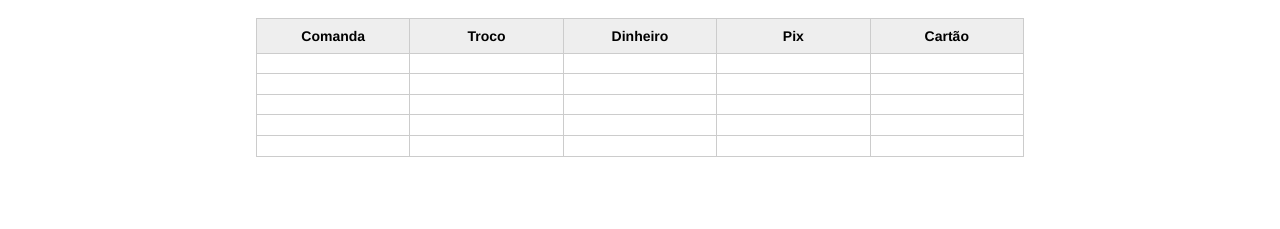
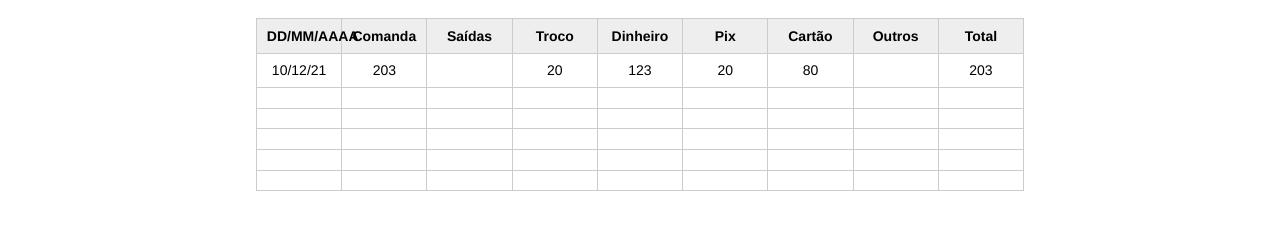
Before and after one commit to Dayane16/Esfiharia-Dantas, a plain HTML site: page index.html in a window 1280 px wide. Shown: the part 123-352 px from the top of the page. Drawn offline with Linux system fonts and the light colour scheme.

Commit message:
primeiro teste com soma sucesso

```diff
--- a/index.html
+++ b/index.html
@@ -21,52 +21,93 @@
 				<table>
 					<thead>
 						<tr>
+							<th>DD/MM/AAAA</th>
 							<th>Comanda</th>
+							<th>Saídas</th>
 							<th>Troco</th>
 							<th>Dinheiro</th>
 							<th>Pix</th>
 							<th>Cartão</th>
+							<th>Outros</th>
+							<th>Total</th>
+
 						</tr>
 					</thead>
-					<tbody id="tabela-pacientes">
-						<tr class="paciente" >
-							<td class="info-nome"></td>
-							<td class="info-peso"></td>
-							<td class="info-altura"></td>
-							<td class="info-gordura"></td>
-							<td class="info-imc"></td>
+					<tbody id="tabela-relatorio">
+						<tr class="relatorio" id=fr >
+							<td class="info-data">10/12/21</td>
+							<td class="info-comanda">203</td>
+							<td class="info-saida"></td>
+							<td class="info-troco">20</td>
+							<td class="info-dinheiro">123</td>
+							<td class="info-pix">20</td>
+							<td class="info-cartao">80</td>
+							<td class="info-outros"></td>
+							<td class="info-total">0</td>
 						</tr>
 
-						<tr class="paciente" >
-							<td class="info-nome"></td>
-							<td class="info-peso"></td>
-							<td class="info-altura"></td>
-							<td class="info-gordura"></td>
-							<td class="info-imc"></td>
+						<tr class="relatorio" >
+							<td class="info-data"></td>
+							<td class="info-comanda"></td>
+							<td class="info-saida"></td>
+							<td class="info-troco"></td>
+							<td class="info-dinheiro"></td>
+							<td class="info-pix"></td>
+							<td class="info-cartao"></td>
+							<td class="info-outros"></td>
+							<td class="info-total"></td>
 						</tr>
 
-						<tr class="paciente" >
-							<td class="info-nome"></td>
-							<td class="info-peso"></td>
-							<td class="info-altura"></td>
-							<td class="info-gordura"></td>
-							<td class="info-imc"></td>
+
+						<tr class="relatorio" >
+							<td class="info-data"></td>
+							<td class="info-comanda"></td>
+							<td class="info-saida"></td>
+							<td class="info-troco"></td>
+							<td class="info-dinheiro"></td>
+							<td class="info-pix"></td>
+							<td class="info-cartao"></td>
+							<td class="info-outros"></td>
+							<td class="info-total"></td>
 						</tr>
 
-						<tr class="paciente">
-							<td class="info-nome"></td>
-							<td class="info-peso"></td>
-							<td class="info-altura"></td>
-							<td class="info-gordura"></td>
-							<td class="info-imc"></td>
+
+						<tr class="relatorio" >
+							<td class="info-data"></td>
+							<td class="info-comanda"></td>
+							<td class="info-saida"></td>
+							<td class="info-troco"></td>
+							<td class="info-dinheiro"></td>
+							<td class="info-pix"></td>
+							<td class="info-cartao"></td>
+							<td class="info-outros"></td>
+							<td class="info-total"></td>
 						</tr>
-						<tr class="paciente" >
-							<td class="info-nome"></td>
-							<td class="info-peso"></td>
-							<td class="info-altura"></td>
-							<td class="info-gordura"></td>
-							<td class="info-imc"></td>
+
+						<tr class="relatorio" >
+							<td class="info-data"></td>
+							<td class="info-comanda"></td>
+							<td class="info-saida"></td>
+							<td class="info-troco"></td>
+							<td class="info-dinheiro"></td>
+							<td class="info-pix"></td>
+							<td class="info-cartao"></td>
+							<td class="info-outros"></td>
+							<td class="info-total"></td>
 						</tr>
+
+						<tr class="relatorio" >
+							<td class="info-data"></td>
+							<td class="info-comanda"></td>
+							<td class="info-saida"></td>
+							<td class="info-troco"></td>
+							<td class="info-dinheiro"></td>
+							<td class="info-pix"></td>
+							<td class="info-cartao"></td>
+							<td class="info-outros"></td>
+							<td class="info-total"></td>
+						</tr>
+
 					</tbody>
 				</table>
 
--- a/js/principal.js
+++ b/js/principal.js
@@ -1,2 +1,19 @@
 var title = document.querySelector('.title');
 title.textContent = "Esfiharia Dantas";
+
+var frl = document.querySelector('#fr');
+var ttroco =fr.querySelector('.info-troco');
+var ddinheiro=fr.querySelector('.info-dinheiro');
+var ppix =fr.querySelector('.info-pix');
+var ccartao=fr.querySelector('.info-cartao');
+var ttotal=fr.querySelector('.info-total');
+
+var troco=parseInt(ttroco.textContent);
+var dinheiro=parseInt(ddinheiro.textContent);
+var pix=parseInt(ppix.textContent);
+var cartao=parseInt(ccartao.textContent);
+var total=parseInt(ttotal.textContent);
+
+//var total=(dinheiro+pix+cartao)-troco;
+
+ttotal.textContent = (dinheiro+pix+cartao)-troco;
```
